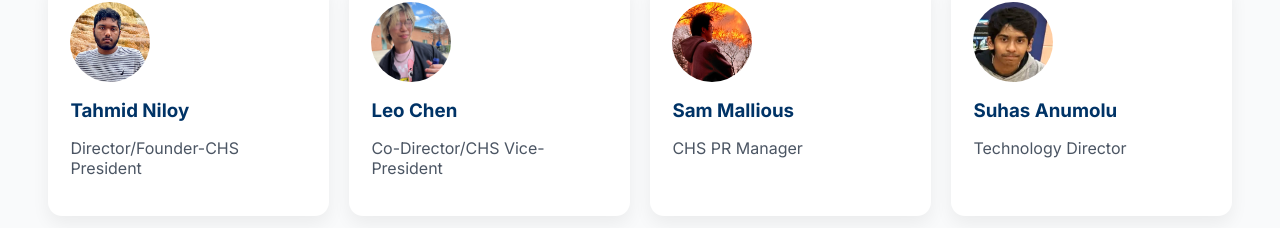
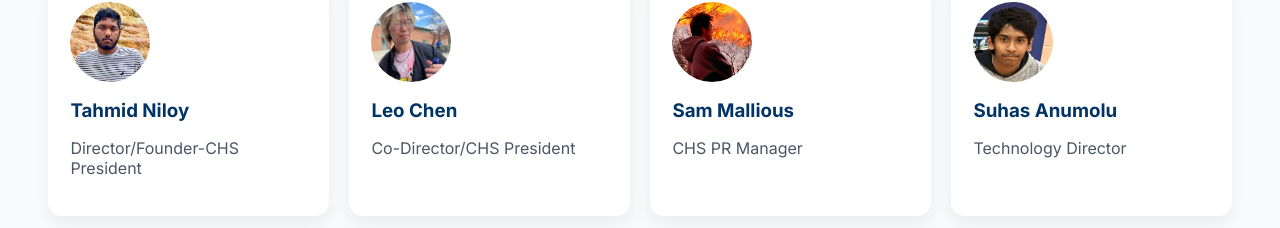
Before and after one commit to Student-Advocacy-Organization/SAO-Website, a plain HTML site: page index.html in a window 1280 px wide. Shown: the part 2067-2295 px from the top of the page. Drawn offline with Linux system fonts and the light colour scheme.

Commit message:
Update index.html

```diff
--- a/index.html
+++ b/index.html
@@ -298,7 +298,7 @@
     <h2>Our Members</h2>
     <div class="card-container">
       <div class="card"><img src="Tahmid.jpg" alt="Tahmid Niloy"><h3>Tahmid Niloy</h3><p>Director/Founder-CHS President</p></div>
-      <div class="card"><img src="Leo.jpg" alt="Leo Chen"><h3>Leo Chen</h3><p>Co-Director/CHS Vice-President</p></div>
+      <div class="card"><img src="Leo.jpg" alt="Leo Chen"><h3>Leo Chen</h3><p>Co-Director/CHS President</p></div>
       <div class="card"><img src="Sam.jpg" alt="Sam Mallious"><h3>Sam Mallious</h3><p>CHS PR Manager</p></div>
       <div class="card"><img src="suhas_headshot.jpg" alt="Suhas Anumolu"><h3>Suhas Anumolu</h3><p>Technology Director</p></div>
       <div class="card"><img src="Nabhan.jpg" alt="Nabhan Haque"><h3>Nahban Haque</h3><p>Board Member- River Hill President</p></div>
```
